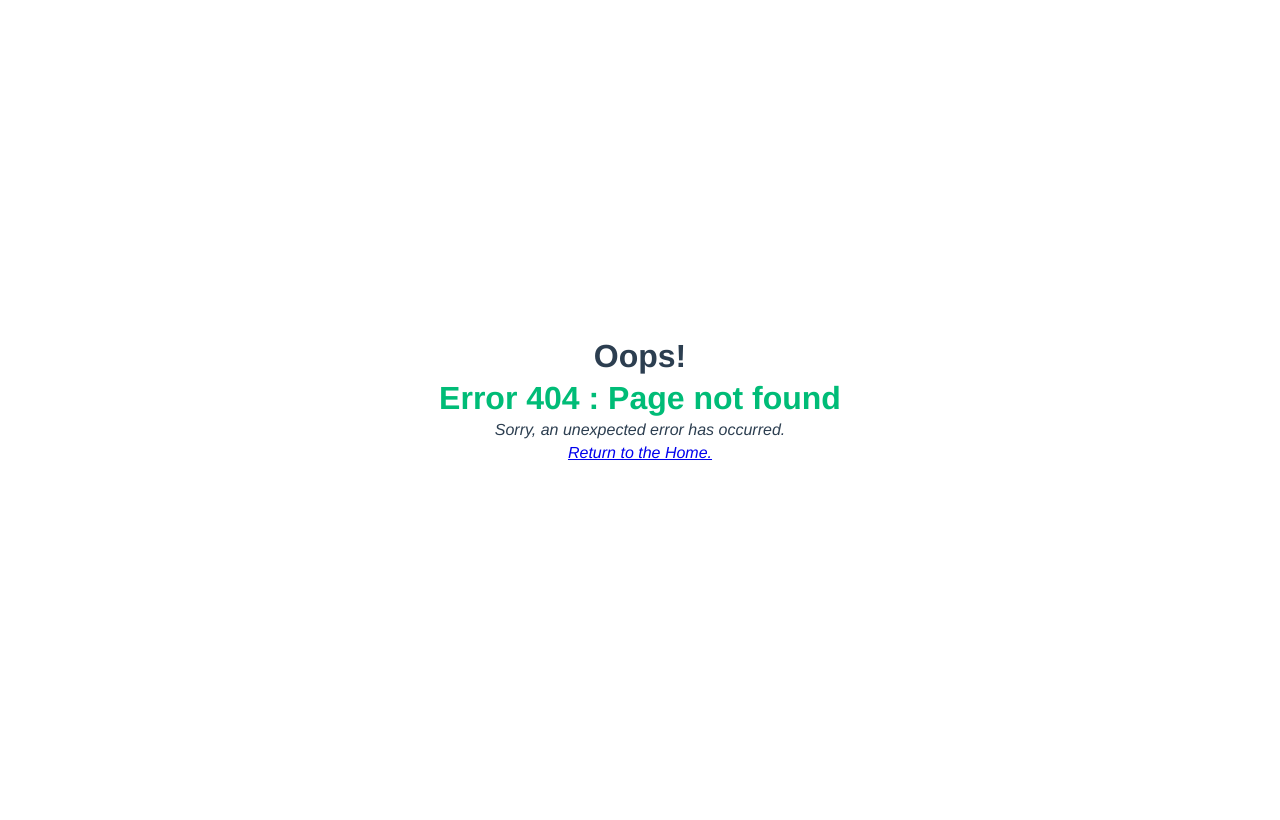
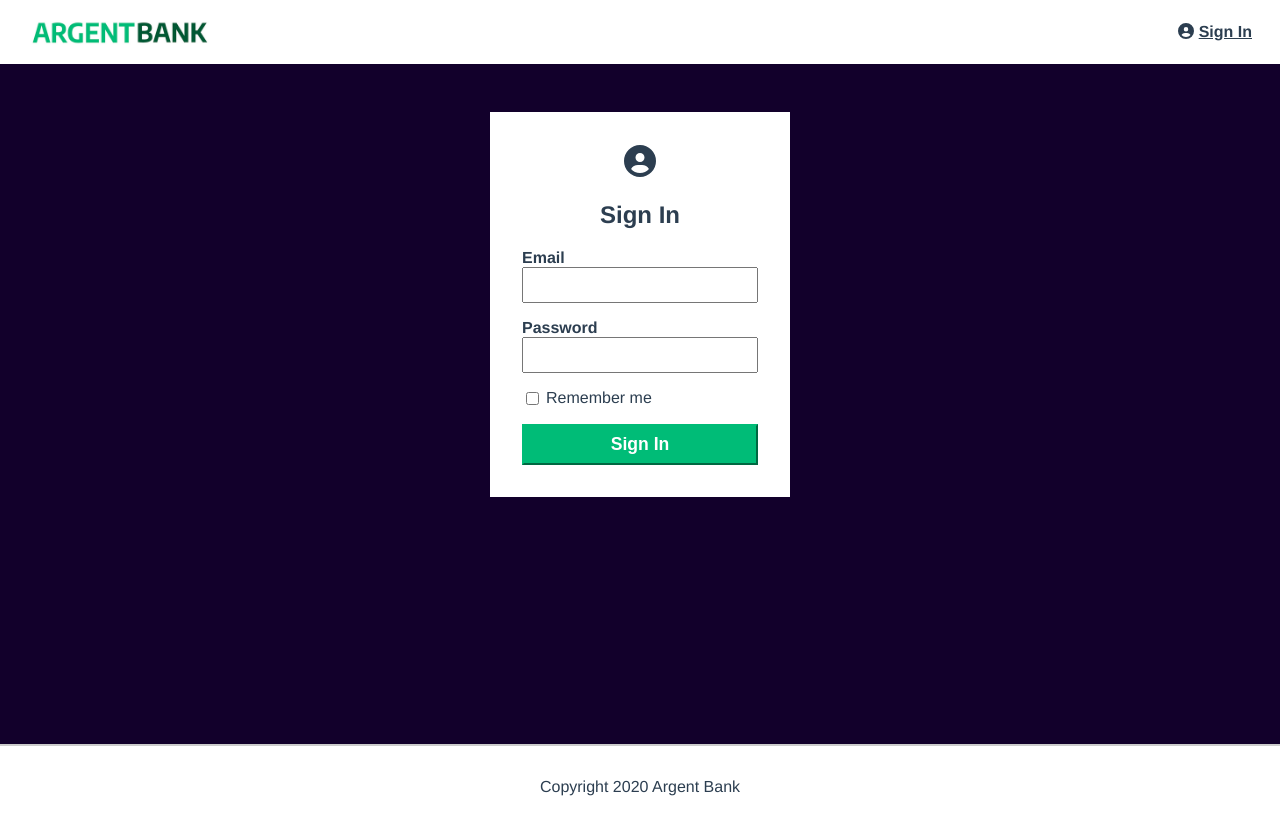
Before and after one commit to jeremyteurterie/remede-agency, a React (Vite) app: page /connexion in a window 1280 px wide. Before the commit this address had no page. Built offline with nearby package versions, Linux system fonts and the light colour scheme.

Commit message:
:truck: refactor: rename components & routes

```diff
--- a/src/components/ButtonEdit.jsx
+++ b/src/components/ButtonEdit.jsx
@@ -1,6 +1,7 @@
 import React from 'react';
 import styles from '../styles/ButtonEdit.module.css';
 
+// renommer en UserInfo
 const ButtonEdit = () => {
   return (
     <div className={styles.header}>
--- a/src/components/ButtonSignIn.jsx
+++ b/src/components/ButtonSignIn.jsx
@@ -8,7 +8,7 @@ const ButtonSignIn = () => {
   return (
     <>
       <nav className={styles.mainnav}>
-        <Link to="/signin">
+        <Link to="/connexion">
           <a className={styles.mainnavitem}>
             <i className={styles.signinicon}>
               <FontAwesomeIcon icon={faCircleUser} />
--- a/src/pages/SignIn.jsx
+++ b/src/pages/UserConnexion.jsx
@@ -8,7 +8,7 @@ import ButtonSignIn from '../components/ButtonSignIn';
 import Auth from '../services/auth';
 import styles from '../styles/SignIn.module.css';
 
-const SignIn = () => {
+const UserConnexion = () => {
   const [email, setEmail] = useState('');
   const [password, setPassword] = useState('');
   const [error, setError] = useState('');
@@ -18,7 +18,7 @@ const SignIn = () => {
     event.preventDefault();
     Auth.login(email, password)
       .then(() => {
-        navigate('/user');
+        navigate('/profil');
       })
       .catch((error) => {
         setError(error.response.data.message);
@@ -76,4 +76,4 @@ const SignIn = () => {
   );
 };
 
-export default SignIn;
+export default UserConnexion;
--- a/src/pages/User.jsx
+++ b/src/pages/UserProfil.jsx
@@ -9,7 +9,7 @@ import AccountSavings from '../components/AccountSavings';
 import AccountCreditCard from '../components/AccountCreditCard';
 import styles from '../styles/User.module.css';
 
-const User = () => {
+const UserProfil = () => {
   return (
     <>
       <header>
@@ -41,4 +41,4 @@ const User = () => {
   );
 };
 
-export default User;
+export default UserProfil;
--- a/src/router.jsx
+++ b/src/router.jsx
@@ -5,8 +5,8 @@ import {
   RouterProvider,
 } from 'react-router-dom';
 import Home from './pages/Home';
-import SignIn from './pages/SignIn';
-import User from './pages/User';
+import UserConnexion from './pages/UserConnexion';
+import UserProfil from './pages/UserProfil';
 import Error404 from './pages/Error404';
 
 const router = createBrowserRouter(
@@ -14,13 +14,13 @@ const router = createBrowserRouter(
     <>
       <Route path="/" element={<Home />} errorElement={<Error404 />}></Route>
       <Route
-        path="/signin"
-        element={<SignIn />}
+        path="/connexion"
+        element={<UserConnexion />}
         errorElement={<Error404 />}
       ></Route>
       <Route
-        path="/user"
-        element={<User />}
+        path="/profil"
+        element={<UserProfil />}
         errorElement={<Error404 />}
       ></Route>
       <Route path="*" element={<Error404 />}></Route>
--- a/src/services/api.js
+++ b/src/services/api.js
@@ -1,8 +1,8 @@
 import axios from 'axios';
 
-const API_BASE_URL = 'http://localhost:3001'; // URL de base de votre API Express
+const API_BASE_URL = 'http://localhost:3001';
 const API = axios.create({
   baseURL: API_BASE_URL,
 });
 
-export default API
+export default API;
```
